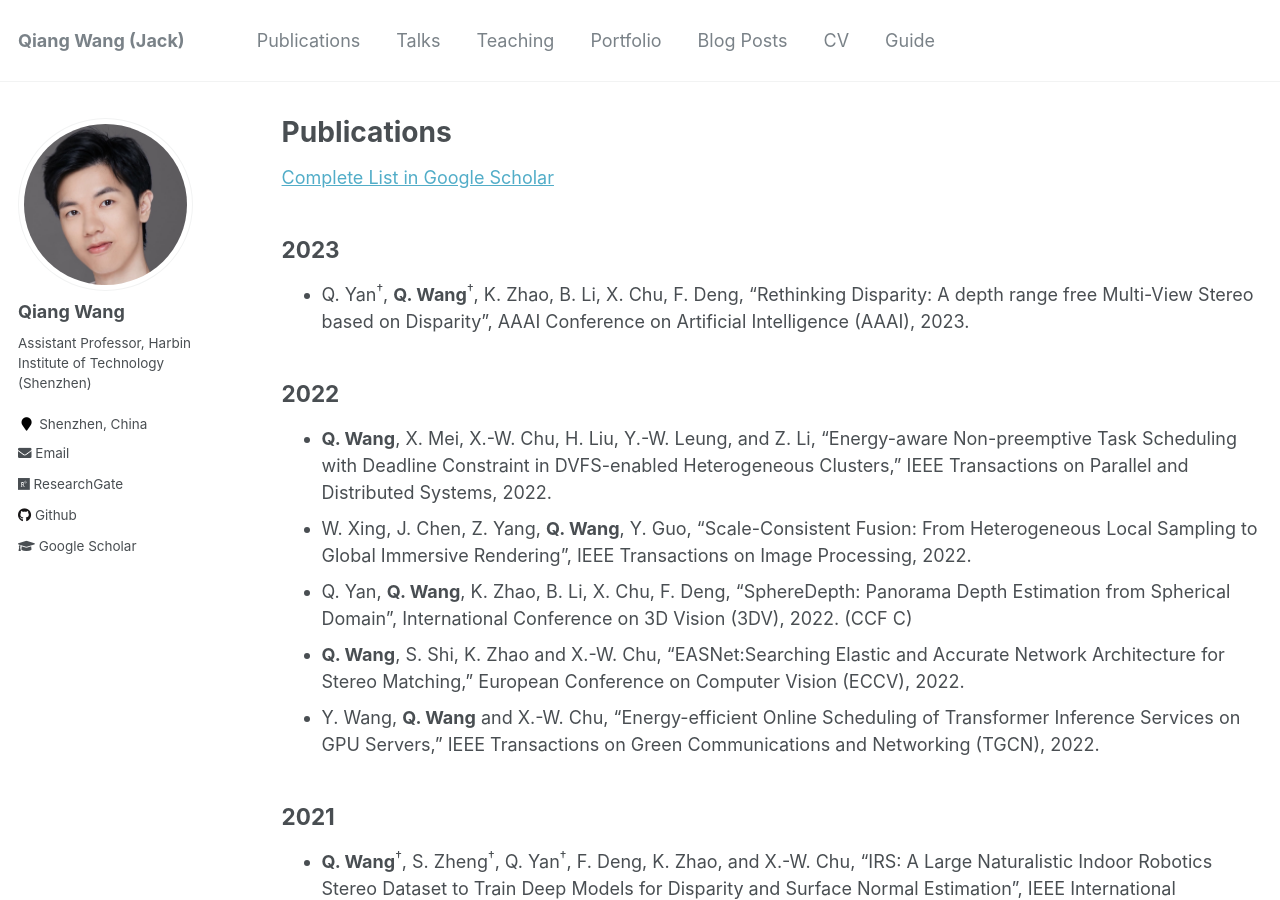
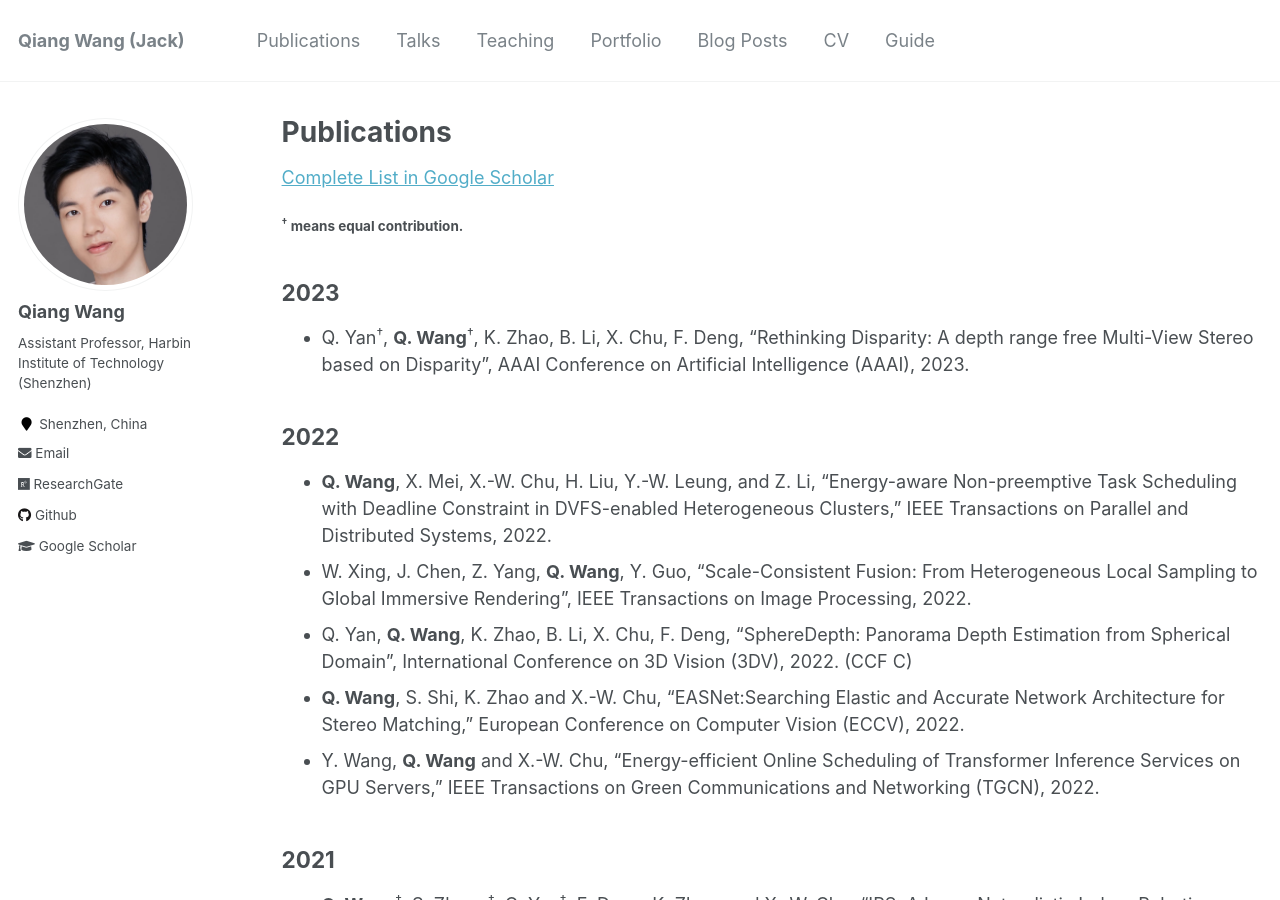
Before and after one commit to blackjack2015/blackjack2015.github.io, a Jekyll site: the page built from _pages/publications.md, in a window 1280 px wide and 900 px high. Built offline with Jekyll 4.4.1, drawn with Linux system fonts in a browser that asks for light colours; some of the changed text lies outside the part shown.

Commit message:
Update publications.md

```diff
--- a/_pages/publications.md
+++ b/_pages/publications.md
@@ -17,6 +17,7 @@ author_profile: true
 {% endfor %}
 -->
 [Complete List in Google Scholar](https://scholar.google.com/citations?user=6YzjcNgAAAAJ&hl=en)
+#### <sup>&dagger;</sup> means equal contribution.
 
 ## 2023
 + Q. Yan<sup>&dagger;</sup>, **Q. Wang**<sup>&dagger;</sup>, K. Zhao, B. Li, X. Chu, F. Deng, "Rethinking Disparity: A depth range free Multi-View Stereo based on Disparity", AAAI Conference on Artificial Intelligence (AAAI), 2023.
```
Also changed, not shown: other parts of _pages/publications.md (+0 -2 lines).
